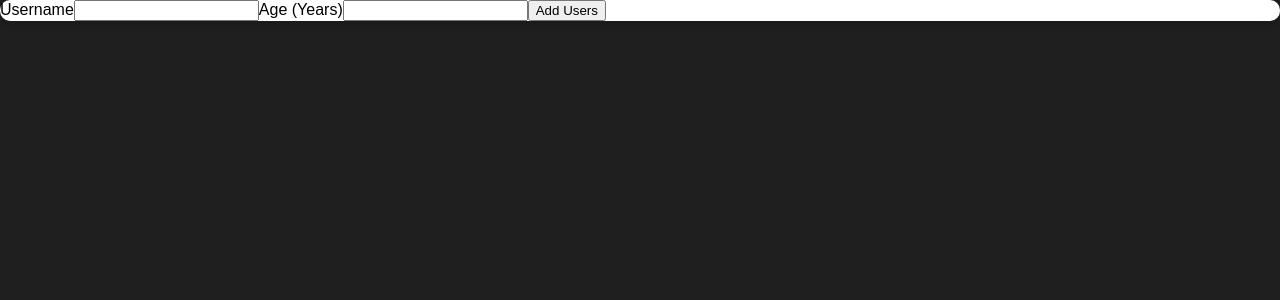
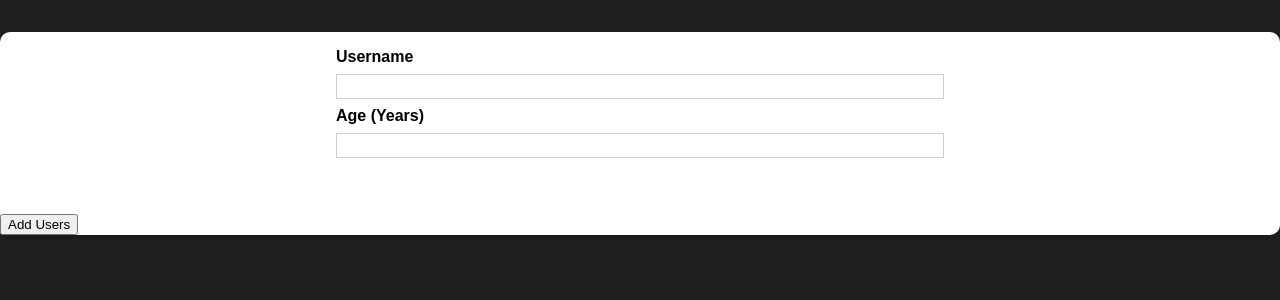
Before and after one commit to mohamk29/Adding-Users-System-v2, a React (Create React App) app: page / in a window 1280 px wide. Shown: the top 300 px of the page. Built offline with nearby package versions, Linux system fonts and the light colour scheme.

Commit message:
Created the styles for the AddUsers component

```diff
--- a/src/components/Users/AddUser.js
+++ b/src/components/Users/AddUser.js
@@ -1,16 +1,20 @@
 import Card from "./../UI/Card";
+import classes from "./AddUsers.module.css";
 
 const AdddUsers = (props) => {
   return (
-    <>
-      <Card>
-        <label>Username</label>
-        <input type="string" />
-        <label>Age (Years)</label>
-        <input type="number" />
+    <Card>
+      <form className={classes.form}>
+        <div className={classes.input}>
+          <label htmlFor="username">Username</label>
+          <input type="text" />
+          <label htmlFor="age">Age (Years)</label>
+          <input type="text" />
+        </div>
+
         <button>Add Users</button>
-      </Card>
-    </>
+      </form>
+    </Card>
   );
 };
 
--- /dev/null
+++ b/src/components/Users/AddUsers.module.css
@@ -0,0 +1,26 @@
+.input {
+  margin: 2rem auto;
+  padding: 1rem;
+  width: 90%;
+  max-width: 40rem;
+}
+
+.input label {
+  font-weight: bold;
+  display: block;
+  margin-bottom: 0.5rem;
+}
+
+.input input {
+  font: inherit;
+  display: block;
+  width: 100%;
+  border: 1px solid #ccc;
+  padding: 0.15rem;
+  margin-bottom: 0.5rem;
+}
+
+.input input:focus {
+  outline: none;
+  border-color: #4f005f;
+}
```
